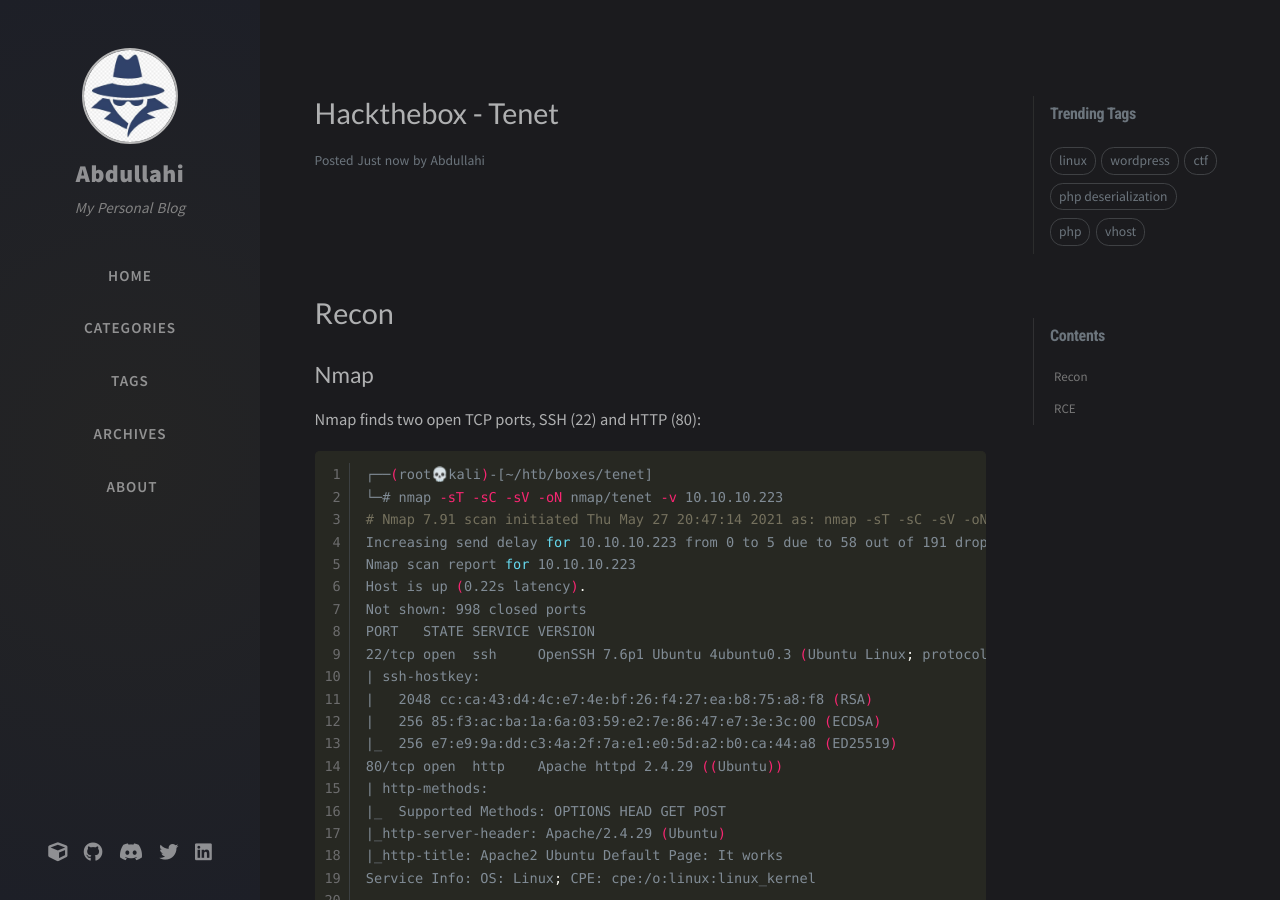
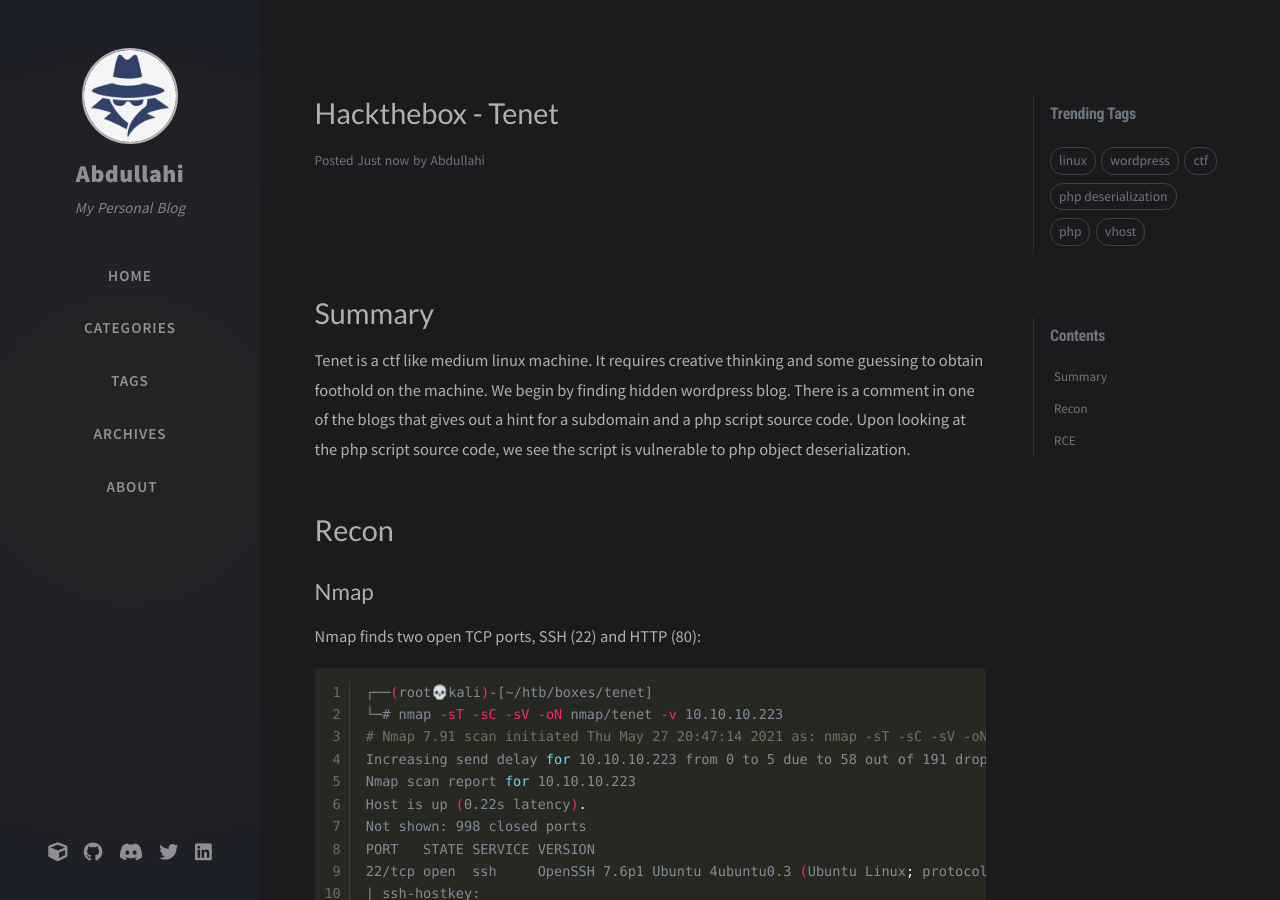
Before and after one commit to suldansec/suldansec.github.io, a Jekyll site: the page built from _posts/2021-05-29-htb-tenet.md, in a window 1280 px wide and 900 px high. Built offline with Jekyll 4.4.1, drawn with Linux system fonts in a browser that asks for light colours; nearby versions of some CDN libraries; comment, search, counter and statistics services are not loaded.

Commit message:
Update 2021-05-29-htb-tenet.md

```diff
--- a/_posts/2021-05-29-htb-tenet.md
+++ b/_posts/2021-05-29-htb-tenet.md
@@ -6,7 +6,8 @@
 tags: [linux, wordpress, ctf, php, php-deserialization, vhost]
 show: "Tenet is a ctf like medium linux machine. It requires creative thinking and some guessing to obtain foothold on the machine. We begin by finding hidden wordpress blog. There is a comment in one of the blogs that gives out a hint for a subdomain and a php script source code. Upon looking at the php script source code, we see the script is vulnerable to php object deserialization."
 ---
-
+# Summary
+Tenet is a ctf like medium linux machine. It requires creative thinking and some guessing to obtain foothold on the machine. We begin by finding hidden wordpress blog. There is a comment in one of the blogs that gives out a hint for a subdomain and a php script source code. Upon looking at the php script source code, we see the script is vulnerable to php object deserialization.
 # Recon
 
 ## Nmap
```
